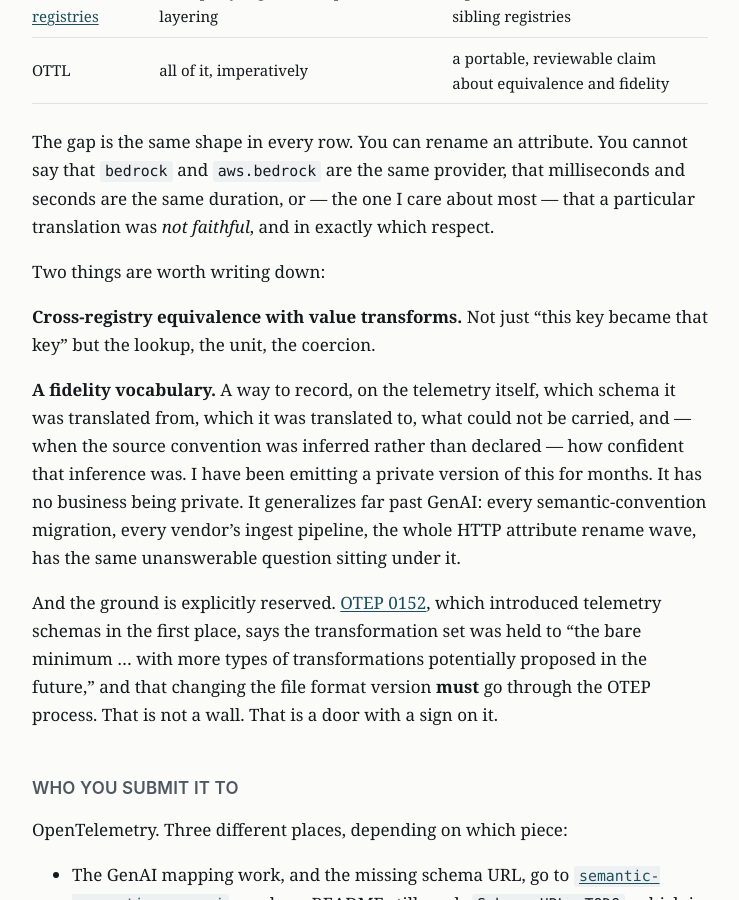
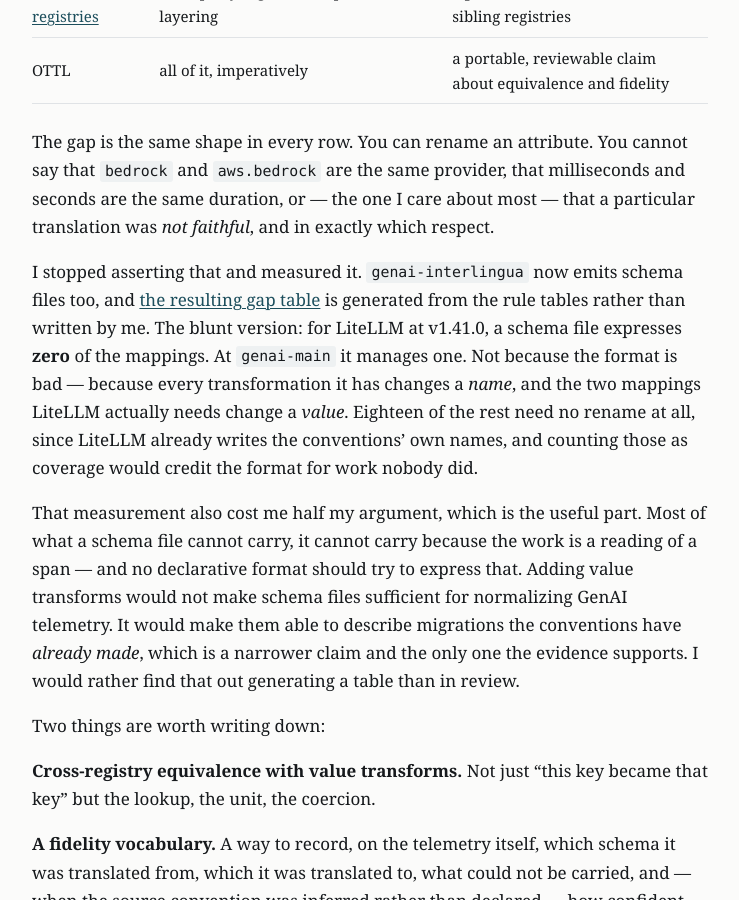
Before and after one commit to Grace/grace.github.io, a Jekyll site: the page built from _posts/2026-09-08-dont-invent-a-language-for-this.md, in a window 1280 px wide and 900 px high, scrolled down 4047 px. Shown: the whole window, without its empty margins (270-1009 px from the left). Built offline with Jekyll 4.4.1, drawn with Linux system fonts in a browser that asks for light colours; some of the changed text lies outside the part shown.

Commit message:
Replace the schema-file claim with the measurement
The post asserted that schema files cannot express value transforms. The
generated gap table now says how much that costs on a real emitter -- zero of
twenty-four mappings at v1.41.0 -- and also undercuts half the argument, since
most of the shortfall is work no declarative format should attempt. Both belong
in the post rather than only in the repository.

Co-Authored-By: Claude Opus 5 (1M context) <noreply@anthropic.com>
Claude-Session: https://claude.ai/code/session_01DQDsG66nW3HahoEjdn4FWZ

```diff
--- a/_posts/2026-09-08-dont-invent-a-language-for-this.md
+++ b/_posts/2026-09-08-dont-invent-a-language-for-this.md
@@ -150,6 +150,24 @@ say that `bedrock` and `aws.bedrock` are the same provider, that milliseconds
 and seconds are the same duration, or — the one I care about most — that a
 particular translation was *not faithful*, and in exactly which respect.
 
+I stopped asserting that and measured it. `genai-interlingua` now emits schema
+files too, and [the resulting gap table][gap] is generated from the rule tables
+rather than written by me. The blunt version: for LiteLLM at v1.41.0, a schema
+file expresses **zero** of the mappings. At `genai-main` it manages one. Not
+because the format is bad — because every transformation it has changes a
+*name*, and the two mappings LiteLLM actually needs change a *value*. Eighteen
+of the rest need no rename at all, since LiteLLM already writes the conventions'
+own names, and counting those as coverage would credit the format for work
+nobody did.
+
+That measurement also cost me half my argument, which is the useful part. Most
+of what a schema file cannot carry, it cannot carry because the work is a
+reading of a span — and no declarative format should try to express that.
+Adding value transforms would not make schema files sufficient for normalizing
+GenAI telemetry. It would make them able to describe migrations the conventions
+have *already made*, which is a narrower claim and the only one the evidence
+supports. I would rather find that out generating a table than in review.
+
 Two things are worth writing down:
 
 **Cross-registry equivalence with value transforms.** Not just "this key became
@@ -208,12 +226,18 @@ Do standardize the thing nobody currently can say: *this telemetry was
 translated, here is from what and to what, and here is precisely what did not
 survive.*
 
+Both proposals are [drafted in the open][drafts] and neither is filed, which is
+the honest state of them. The second one is visibly weaker than the first, and
+its own draft says so.
+
 A translation layer that drops data silently is worse than no translation layer,
 because you will trust the result. That is true of my normalizer, it is true of
 your vendor's ingest pipeline, and right now neither of us has a standard way to
 tell you which.
 
 [prev]: /2026/09/07/normalizing-llm-telemetry/
+[gap]: https://github.com/Grace/genai-interlingua/blob/main/docs/export-gap.md
+[drafts]: https://github.com/Grace/genai-interlingua/tree/main/docs/oteps
 [repo]: https://github.com/Grace/genai-interlingua
 [sf]: https://opentelemetry.io/docs/specs/otel/schemas/file_format_v1.1.0/
 [wsc]: https://github.com/open-telemetry/weaver/blob/main/docs/schema-changes.md
```
